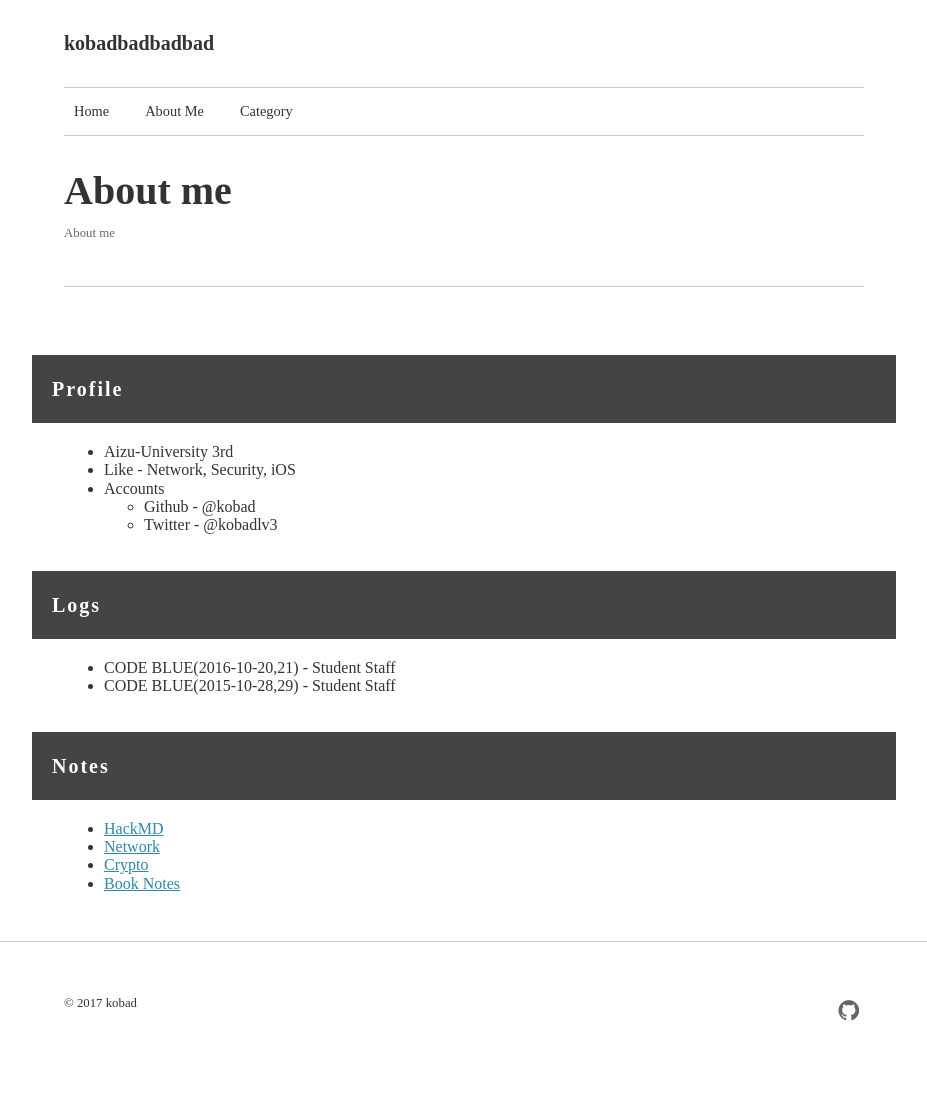
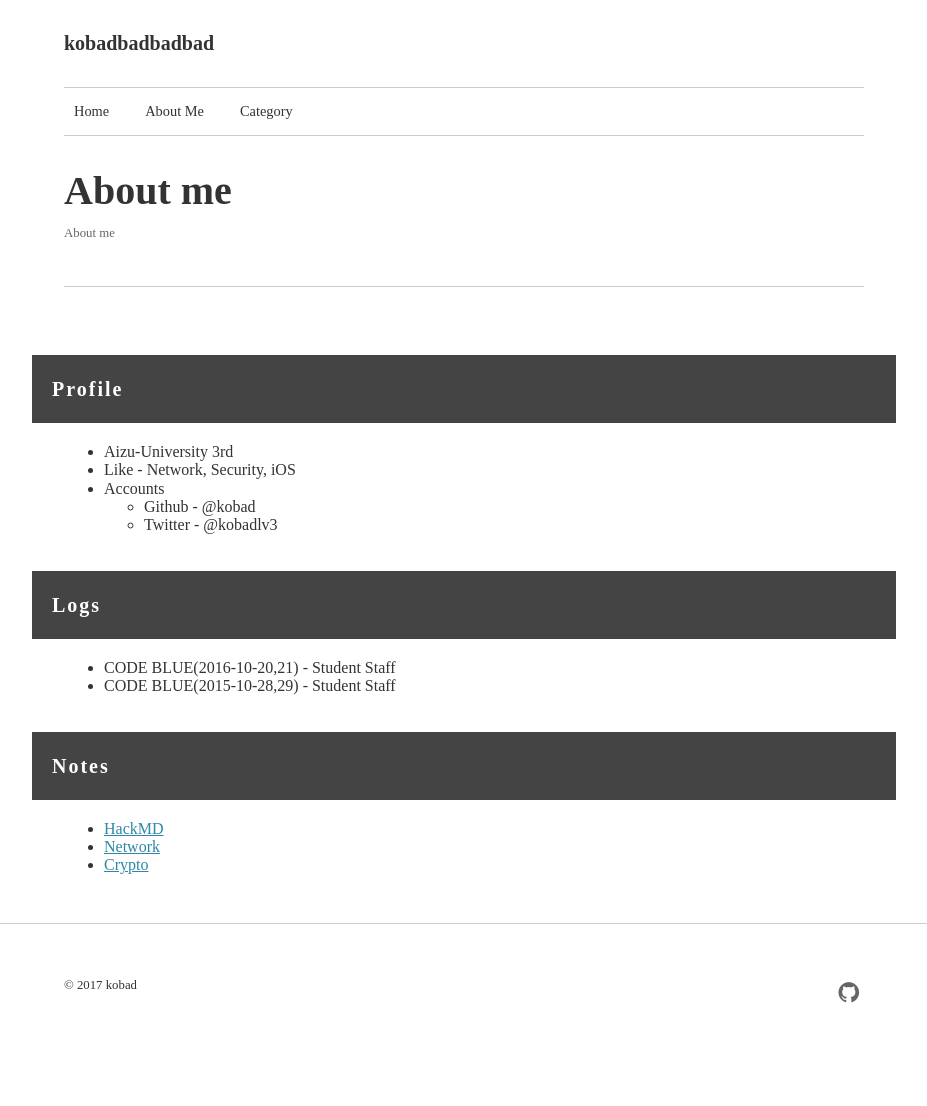
Before and after one commit to kobad/jekyll-kbd, a Jekyll site: the page built from about.md, in a window 1280 px wide. Shown: the whole page, without its empty margins (176-1103 px from the left). Built offline with Jekyll 4.4.1, drawn with Linux system fonts in a browser that asks for light colours; nearby versions of some CDN libraries.

Commit message:
[Del] book note

```diff
--- a/about.md
+++ b/about.md
@@ -23,4 +23,3 @@ permalink: /about/
 * [HackMD](https://hackmd.io/recent)
 * [Network](https://hackmd.io/OwYwDAbAJgnAHBAtAMwCzGI1AmCBTRAQyikMQCMBmS7QuQgRmhiiA===)
 * [Crypto](https://hackmd.io/BwRgnATArALApgQwLQCMFgCZJgYzsJBCAZmKRADMqcKFgUYIUg==)
-* [Book Notes](https://hackmd.io/GYYwpgbAzARjBMBaAjATngFkR4BDYiAHFLlImGCIWhMhgCYj1A==)
```
